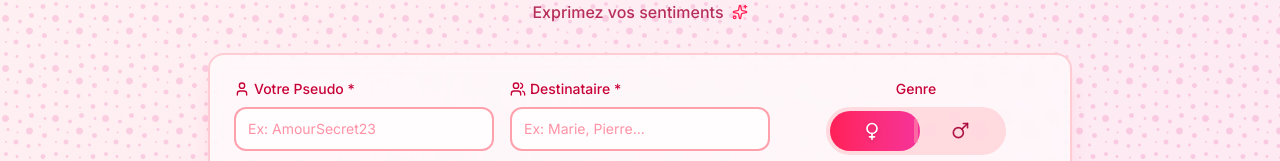
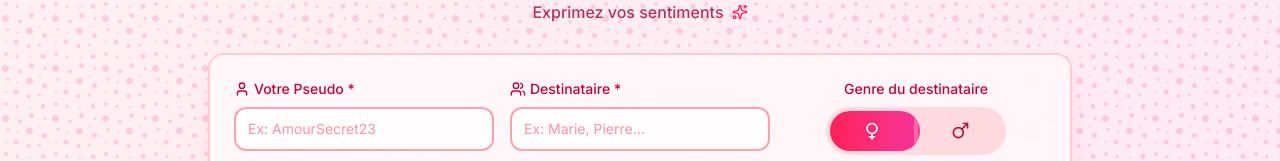
Before and after one commit to NguetchuissiBrunel/mini_ngl, a Next.js app: page /send in a window 1280 px wide. Shown: the part 187-348 px from the top of the page. Built offline with nearby package versions, Linux system fonts and the light colour scheme.

Commit message:
change the text

```diff
--- a/src/app/send/page.tsx
+++ b/src/app/send/page.tsx
@@ -142,7 +142,7 @@ export default function SendMessagePage() {
               {/* Gender Toggle - Centré */}
               <div className="space-y-2 col-span-2 md:col-span-1 flex flex-col justify-center items-center">
                 <label className="block text-rose-700 dark:text-rose-300 font-medium text-sm mb-2 text-center">
-                  Genre
+                  Genre du destinataire
                 </label>
                 <div className="flex justify-center w-full">
                   <div className="relative w-full max-w-[180px]">
```
